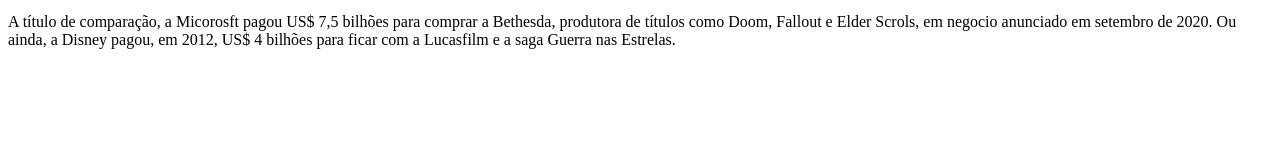
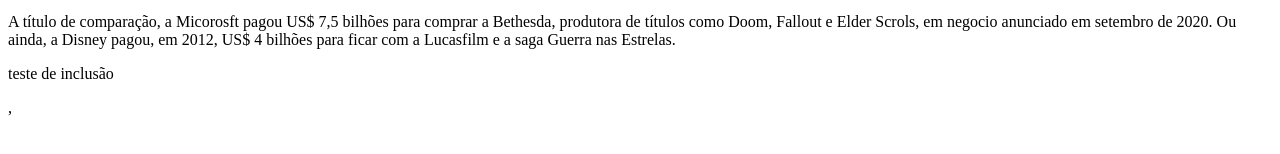
Before and after one commit to projetoharleys/meu-primeiro-site, a plain HTML site: page index.html in a window 1280 px wide. Shown: the part 268-422 px from the top of the page. Drawn offline with Linux system fonts and the light colour scheme.

Commit message:
primeira alteração

```diff
--- a/index.html
+++ b/index.html
@@ -9,6 +9,7 @@
         <p>O início do julgamento entre Epic e Apple nesta semana trouxe uma revelação importante: o Fortnite, jogo gratuito com mais de 250 milhões de downloads desde seu lançamento em 2017, faturou em apenas dois anos US$ 9,16 bilhões, ou cerca de R$ 48 bilhões no câmbio de 2021. </p>
         <p>Os dados estão em um relatório de apresentação do conselho financeiro que a Epic criou em janeiro de 2020. Neste documento, a Epic afirmou que a Fortnite ganhou pouco mais de $ 5,4 bilhões de dólares em 2018. No ano seguinte, o popular jogo Battle Royale arrecadou $ 3,7 bilhões. </p>
         <p>A título de comparação, a Micorosft pagou US$ 7,5 bilhões para comprar a Bethesda, produtora de títulos como Doom, Fallout e Elder Scrols, em negocio anunciado em setembro de 2020. Ou ainda, a Disney pagou, em 2012, US$ 4 bilhões para ficar com a Lucasfilm e a saga Guerra nas Estrelas. </p>
+        <p>teste de inclusão</p>,
 
 
 
```
